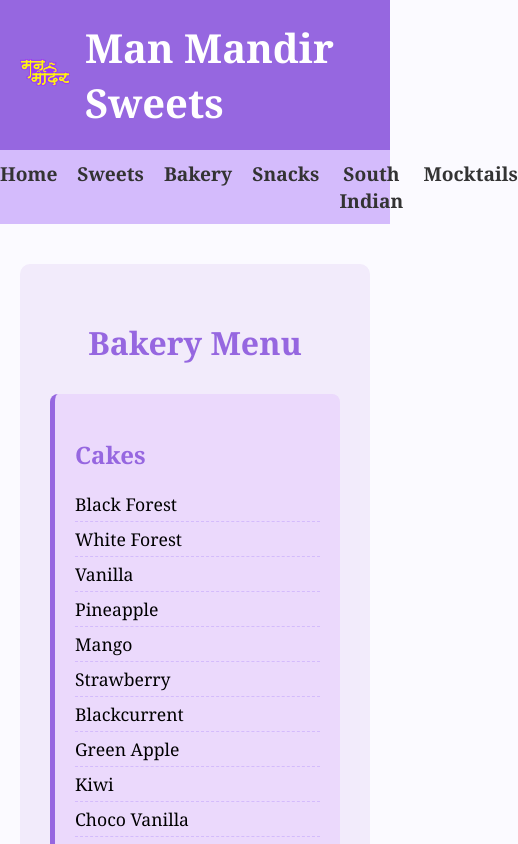
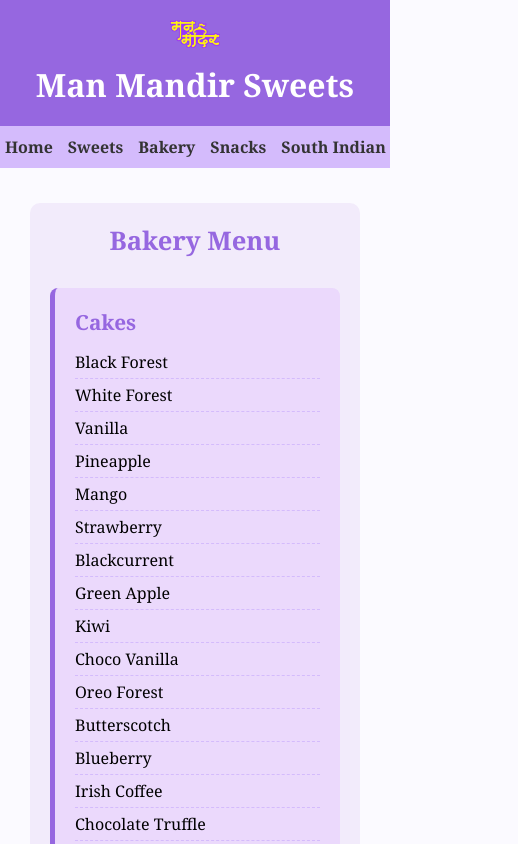
Before and after one commit to Aaryanaagrawal/Manmandirsweets, a plain HTML site: page Bakery.html in a window 390 px wide. Shown: the top 844 px of the page, 518 px wide, since content can reach past the window. Drawn offline with Linux system fonts and the light colour scheme.

Commit message:
Update bakery.css

```diff
--- a/bakery.css
+++ b/bakery.css
@@ -1,10 +1,13 @@
-/* General Body Styling */
+/* Reset and General Styling */
+* {
+  margin: 0;
+  padding: 0;
+  box-sizing: border-box;
+}
+
 body {
   background-color: #fbfaff;
   font-family: 'Georgia', serif;
-    margin: 0;
-    padding: 0;
-    box-sizing: border-box;
 }
 
 /* Header Section */
@@ -12,9 +15,11 @@
   display: flex;
   align-items: center;
   justify-content: center;
+  flex-wrap: wrap; /* Wrap elements on smaller screens */
   background-color: #9667E0;
   color: white;
   padding: 20px;
+  text-align: center;
 }
 
 header .logo img {
@@ -33,14 +38,16 @@
   background-color: #d4bbfc;
   text-align: center;
   padding: 10px 0;
+  overflow-x: auto; /* Enables horizontal scroll if needed */
 }
 
 nav.menu ul {
   list-style: none;
   display: inline-flex;
   gap: 20px;
-    padding: 0;
+  padding: 0 10px;
   margin: 0;
+  white-space: nowrap; /* Prevents items from wrapping */
 }
 
 nav.menu ul li {
@@ -112,3 +119,45 @@
   text-align: center;
   padding: 10px;
 }
+
+/* Responsive Adjustments */
+@media (max-width: 768px) {
+  header {
+    flex-direction: column;
+    gap: 10px;
+  }
+
+  header .logo img {
+    margin-right: 0;
+  }
+
+  header h1 {
+    font-size: 2rem;
+  }
+
+  #bakery-menu {
+    padding: 20px;
+    margin: 15px 10px;
+  }
+
+  #bakery-menu h2 {
+    font-size: 1.6rem;
+  }
+
+  .menu-section h3 {
+    font-size: 1.3rem;
+  }
+
+  .menu-section ul li {
+    font-size: 1rem;
+  }
+
+  nav.menu ul {
+    gap: 15px;
+    padding: 0 5px;
+  }
+
+  nav.menu ul li {
+    font-size: 1rem;
+  }
+}
```
Lines whose indentation alone changed are shown as unchanged.
